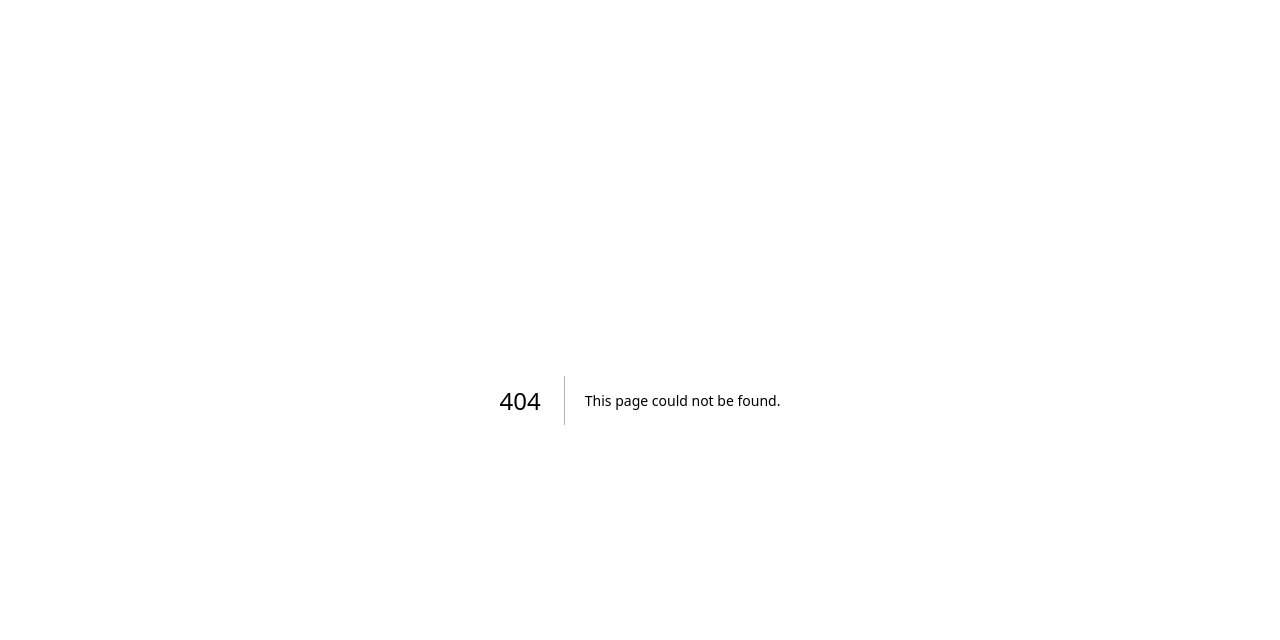
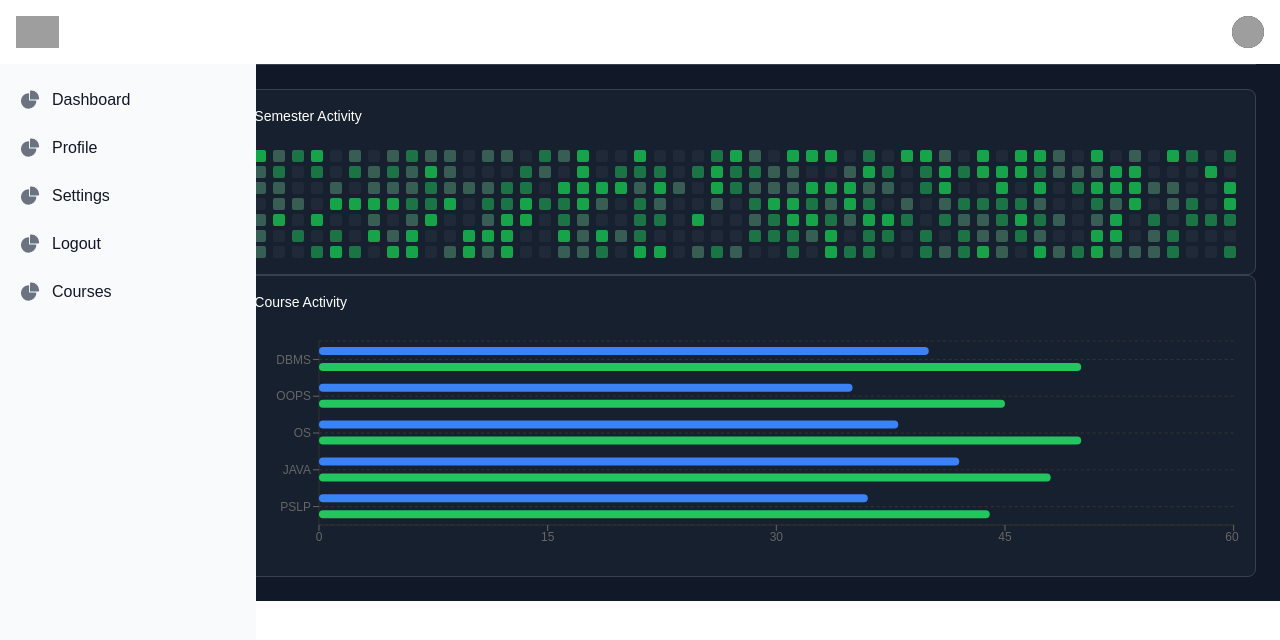
Before and after one commit to project-academia/Academia, a Next.js app in the folder academia/: page /student/attendance in a window 1280 px wide. Before the commit this address had no page. Shown: the top 640 px of the page. Built offline with nearby package versions, Linux system fonts and the light colour scheme; grey boxes are pictures that could not be loaded.

Commit message:
feat: add heatmap and course attendance components with data fetching

```diff
--- /dev/null
+++ b/academia/app/components/courseAttendance.tsx
@@ -0,0 +1,67 @@
+"use client";
+
+import React from "react";
+import {
+  BarChart,
+  Bar,
+  XAxis,
+  YAxis,
+  CartesianGrid,
+  ResponsiveContainer,
+} from "recharts";
+
+const CourseAttendance = ({
+  barChartData,
+}: {
+  barChartData: { name: string; classesAttended: number; totalClasses: number }[];
+}) => {
+  return (
+    <div className="bg-gray-800/50 rounded-lg border border-gray-700 overflow-hidden">
+      <div className="p-4 pb-2">
+        <h3 className="text-white text-sm font-normal">Course Activity</h3>
+      </div>
+      <div className="p-4 h-64">
+        <ResponsiveContainer width="100%" height="100%">
+          <BarChart
+            data={barChartData}
+            layout="vertical"
+            barGap={8}
+            barSize={8}
+          >
+            <CartesianGrid
+              strokeDasharray="3 3"
+              stroke="#333"
+              horizontal={true}
+              vertical={false}
+            />
+            <XAxis
+              type="number"
+              stroke="#666"
+              tick={{ fill: "#666", fontSize: 12 }}
+              axisLine={{ stroke: "#333" }}
+            />
+            <YAxis
+              type="category"
+              dataKey="name"
+              stroke="#666"
+              tick={{ fill: "#666", fontSize: 12 }}
+              axisLine={{ stroke: "#333" }}
+            />
+            <Bar
+              dataKey="classesAttended"
+              fill="#3b82f6"
+              radius={[4, 4, 4, 4]}
+            />
+            <Bar
+              dataKey="totalClasses"
+              fill="#22c55e"
+              radius={[4, 4, 4, 4]}
+            />
+          </BarChart>
+        </ResponsiveContainer>
+      </div>
+    </div>
+  );
+};
+
+export default CourseAttendance;
--- /dev/null
+++ b/academia/app/components/heatmap.tsx
@@ -0,0 +1,30 @@
+//for now the date toggle isn't working well , so plain abhi ke lie
+
+import React from "react";
+
+const getActivityColor = (value: number) => {
+  if (value === 0) return "bg-gray-800";
+  if (value === 1) return "bg-green-300/30";
+  if (value === 2) return "bg-green-500/50";
+  return "bg-green-600";
+};
+
+const Heatmap = ({ heatmapData }: { heatmapData: { value: number }[][] }) => {
+  return (
+    <div className="bg-gray-800/50 rounded-lg border border-gray-700 overflow-hidden">
+      <div className="p-4 pb-2">
+        <h3 className="text-white text-sm font-normal">Semester Activity</h3>
+      </div>
+      <div className="p-4 grid grid-rows-[repeat(7,1fr)] grid-flow-col gap-1">
+        {heatmapData.flat().map((day, index) => (
+          <div
+            key={index}
+            className={`w-3 h-3 rounded-sm ${getActivityColor(day.value)}`}
+          />
+        ))}
+      </div>
+    </div>
+  );
+};
+
+export default Heatmap;
--- /dev/null
+++ b/academia/app/student/attendance/page.tsx
@@ -0,0 +1,59 @@
+import Heatmap from "@/app/components/heatmap";
+import CourseAttendance from "@/app/components/courseAttendance";
+import { Navbar } from "@/app/components";
+import { SidebarComponent } from "@/app/components/sidebar";
+
+const items = [
+  { name: "Dashboard" },
+  { name: "Profile" },
+  { name: "Settings" },
+  { name: "Logout" },
+  { name: "Courses" },
+];
+
+async function fetchData() {
+  // Data will come from backend, abhi rnadom
+  const barChartData = [
+    { name: "DBMS", classesAttended: 40, totalClasses: 50 },
+    { name: "OOPS", classesAttended: 35, totalClasses: 45 },
+    { name: "OS", classesAttended: 38, totalClasses: 50 },
+    { name: "JAVA", classesAttended: 42, totalClasses: 48 },
+    { name: "PSLP", classesAttended: 36, totalClasses: 44 },
+  ];
+
+  const heatmapData = [];
+  for (let i = 0; i < 52; i++) {
+    const week = [];
+    for (let j = 0; j < 7; j++) {
+      week.push({
+        value: Math.random() > 0.3 ? Math.floor(Math.random() * 3) + 1 : 0,
+      });
+    }
+    heatmapData.push(week);
+  }
+
+  return { barChartData, heatmapData };
+}
+
+export default async function AttendancePage() {
+  const { barChartData, heatmapData } = await fetchData();
+
+  return (
+    <div className="flex">
+      <div className="w-1/6 p-4 bg-gray-800">
+
+        <SidebarComponent menuItems={items} />
+      </div>
+
+      <div className="w-5/6 p-6 space-y-6 bg-gray-900 text-white pt-16 ">
+       <div className="border-b border-gray-700">
+       <Navbar />
+       </div>
+        <div>
+        <Heatmap heatmapData={heatmapData} />
+        <CourseAttendance barChartData={barChartData} />
+        </div>
+      </div>
+    </div>
+  );
+}
--- a/academia/package.json
+++ b/academia/package.json
@@ -17,7 +17,8 @@
     "next": "15.1.4",
     "react": "^19.0.0",
     "react-dom": "^19.0.0",
-    "react-icons": "^5.4.0"
+    "react-icons": "^5.4.0",
+    "recharts": "^2.15.0"
   },
   "devDependencies": {
     "@types/node": "^20",
```
Also changed, not shown: 1 other file (tests, documents, lock files or other folders).
